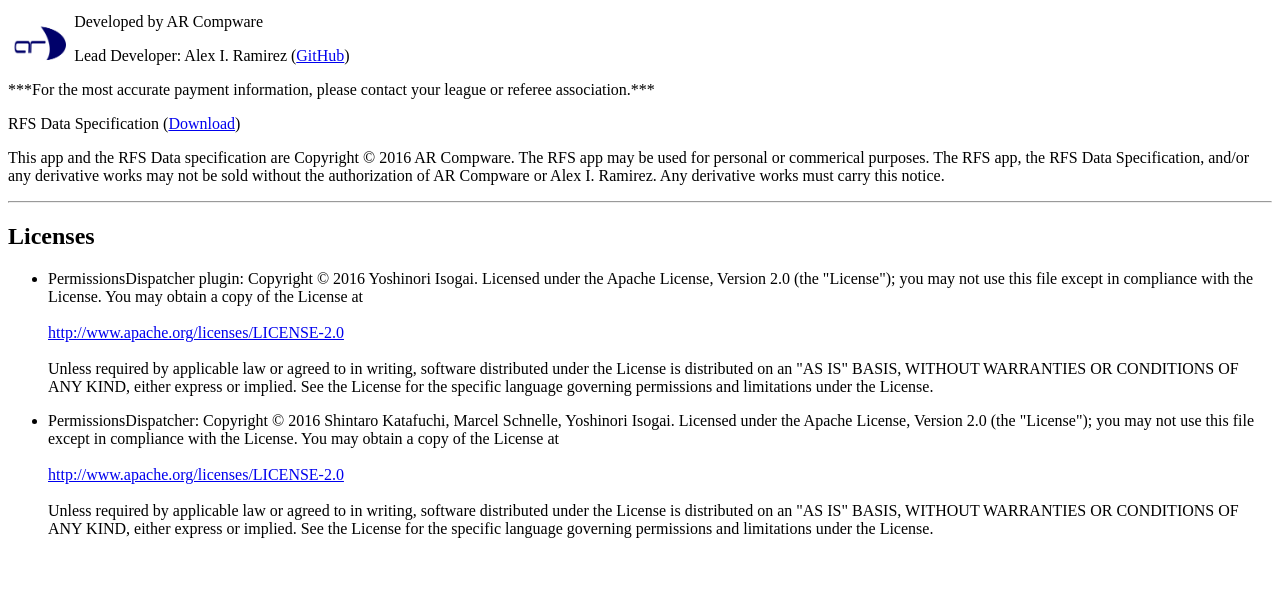
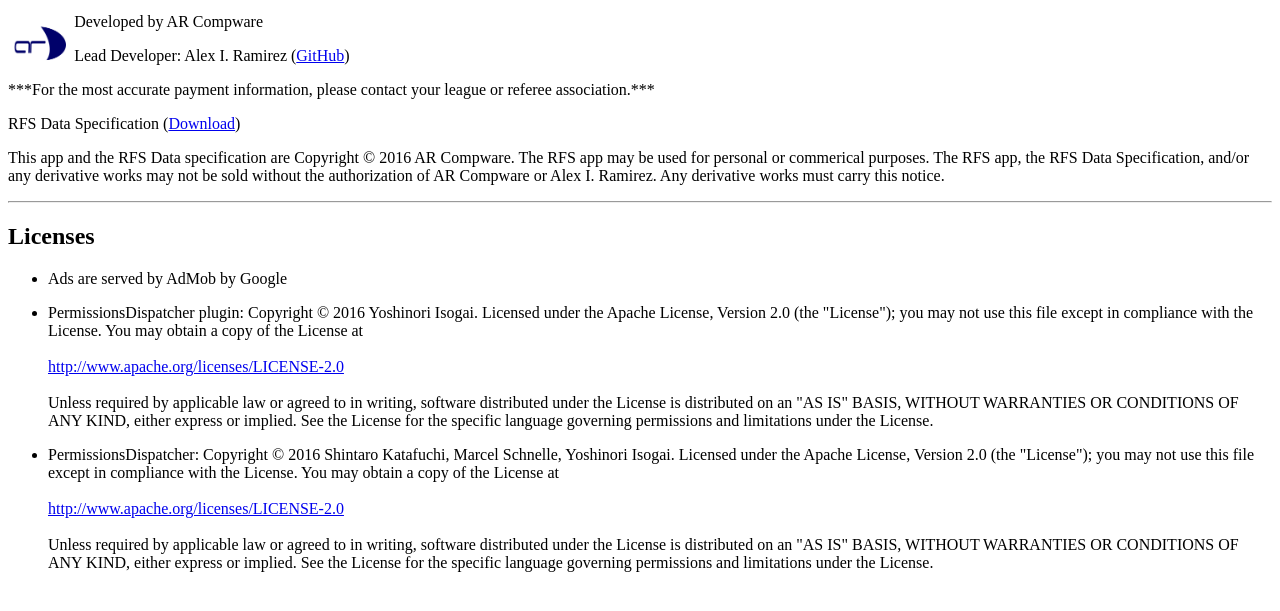
Before and after one commit to alexram1313/rfs-info, a plain HTML site: page index.html in a window 1280 px wide. Shown: the part 87-698 px from the top of the page. Drawn offline with Linux system fonts and the light colour scheme.

Commit message:
ads disclosure

```diff
--- a/index.html
+++ b/index.html
@@ -8,6 +8,11 @@
 <hr/>
 <h2>Licenses</h2>
 <ul>
+    <li>
+
+        <p>Ads are served by AdMob by Google</p>
+    </li>
+
     <li>
         <p>PermissionsDispatcher plugin: Copyright &copy; 2016 Yoshinori Isogai. Licensed under the Apache License, Version 2.0 (the "License");
         you may not use this file except in compliance with the License.
```
